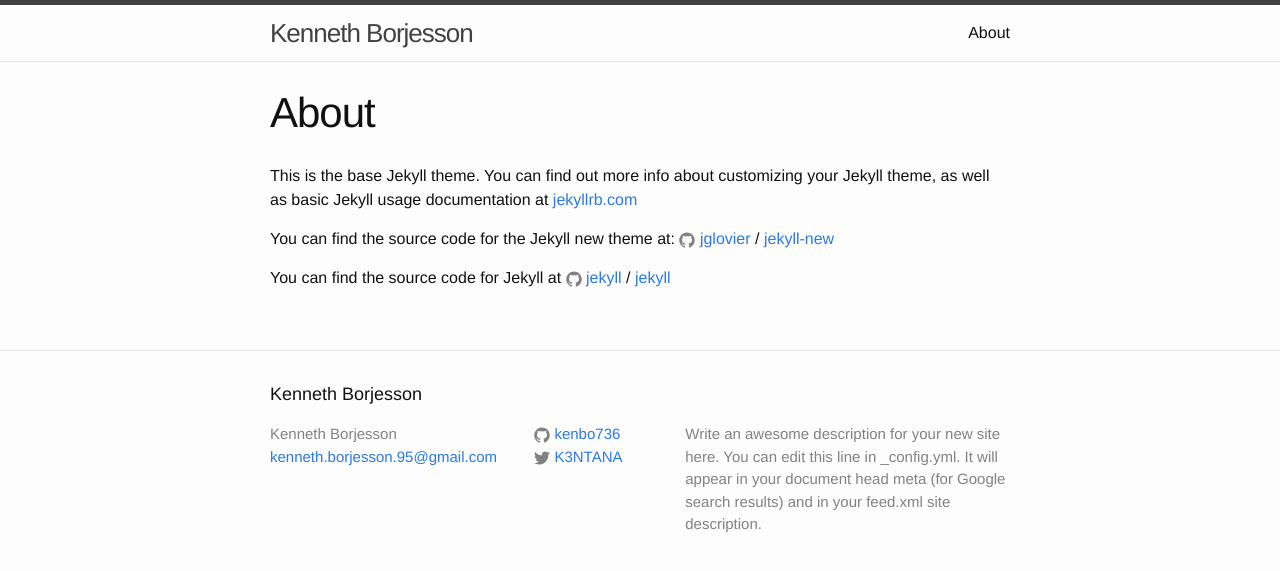
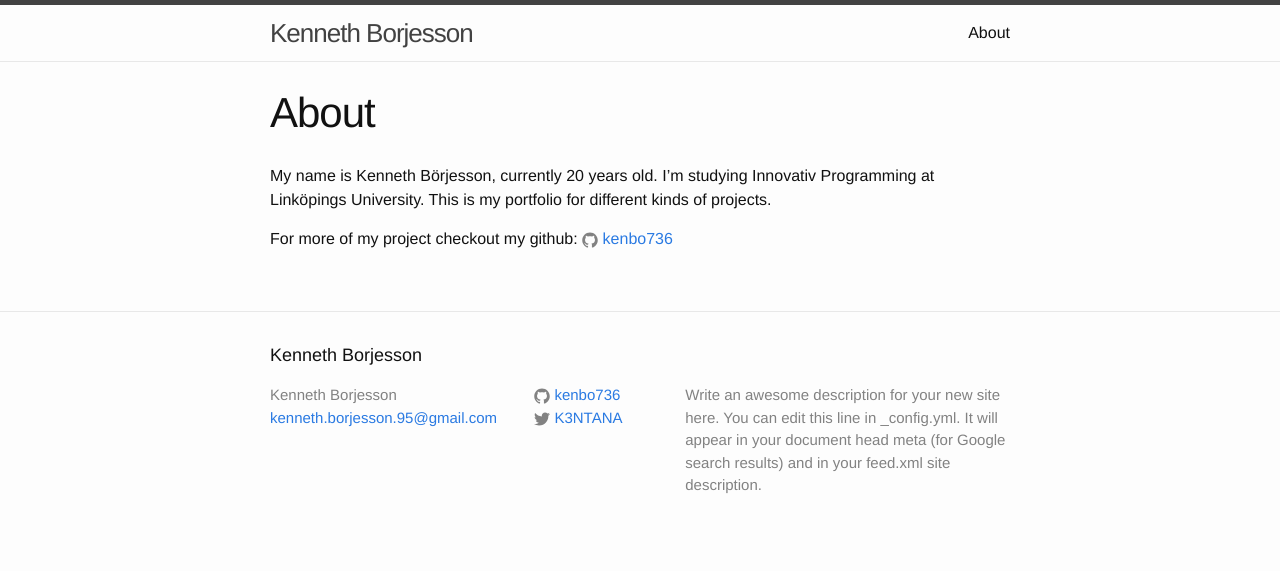
Before and after one commit to kenbo736/KennethBorjesson, a Jekyll site: the page built from about.md, in a window 1280 px wide. Shown: the top 571 px of the page. Built offline with Jekyll 4.4.1, drawn with Linux system fonts in a browser that asks for light colours.

Commit message:
updaterat about

```diff
--- a/about.md
+++ b/about.md
@@ -4,12 +4,7 @@
 permalink: /about/
 ---
 
-This is the base Jekyll theme. You can find out more info about customizing your Jekyll theme, as well as basic Jekyll usage documentation at [jekyllrb.com](http://jekyllrb.com/)
+My name is Kenneth Börjesson, currently 20 years old. I'm studying Innovativ Programming at Linköpings University. This is my portfolio for different kinds of projects.
 
-You can find the source code for the Jekyll new theme at:
-{% include icon-github.html username="jglovier" %} /
-[jekyll-new](https://github.com/jglovier/jekyll-new)
-
-You can find the source code for Jekyll at
-{% include icon-github.html username="jekyll" %} /
-[jekyll](https://github.com/jekyll/jekyll)
+For more of my project checkout my github:
+{% include icon-github.html username="kenbo736" %}
```
